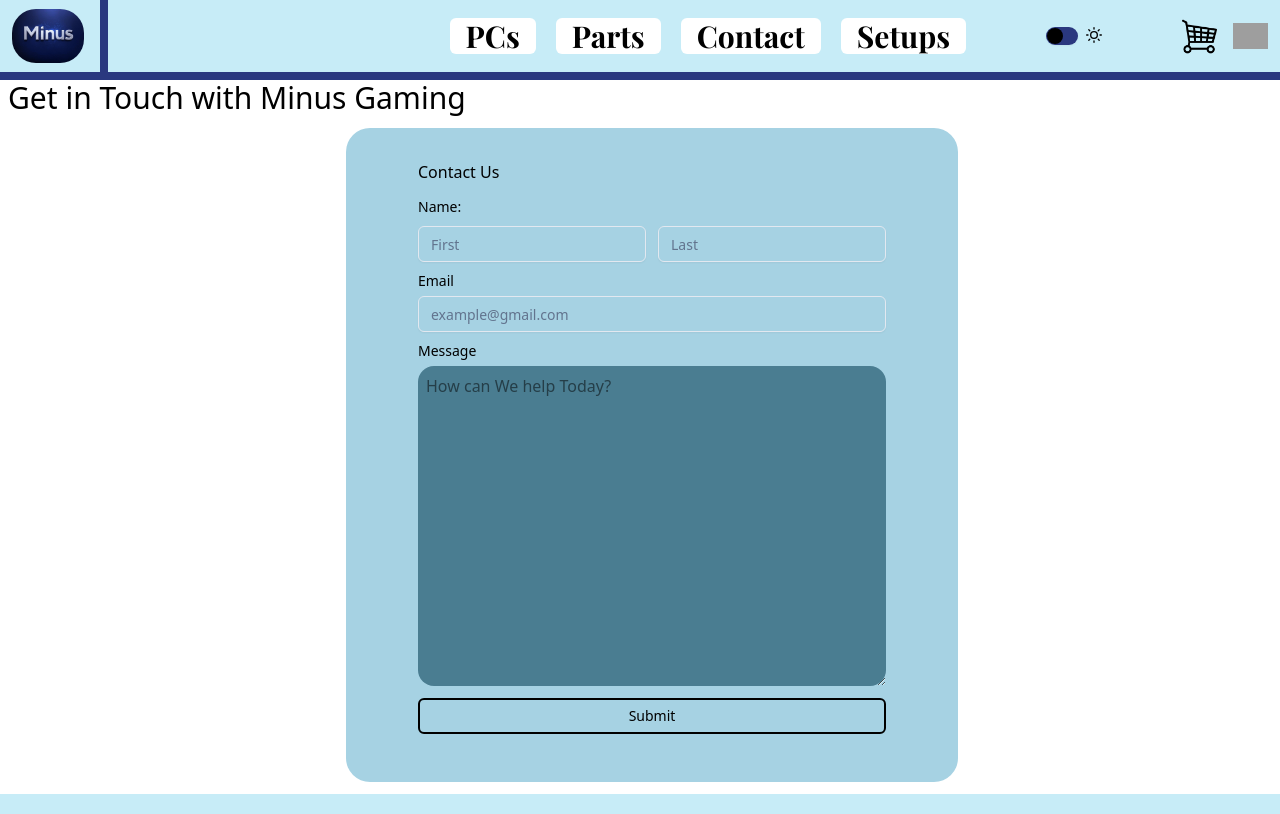
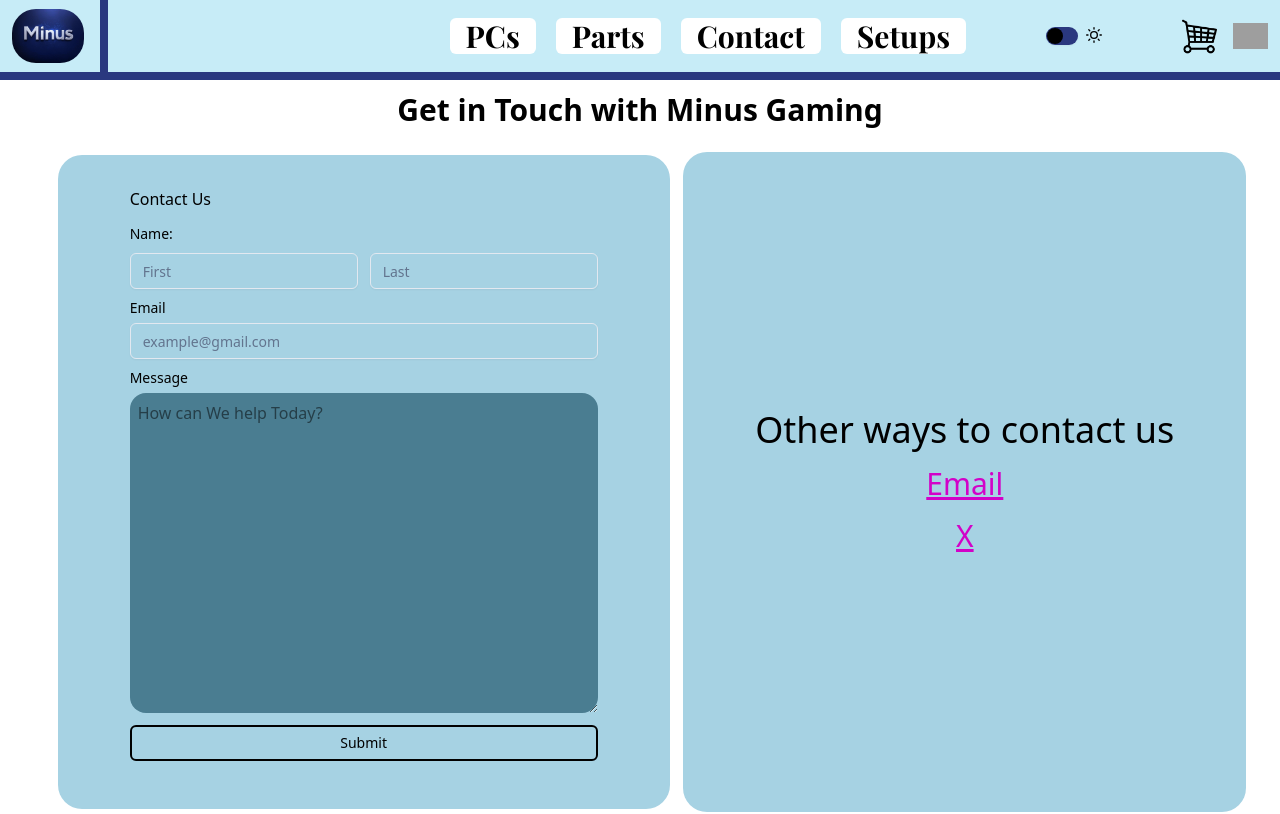
Before and after one commit to CHICKgamer9/minus-gaming-site, a Next.js app: page /contact in a window 1280 px wide. Shown: the top 814 px of the page. Built offline with nearby package versions, Linux system fonts and the light colour scheme; no server answers; grey boxes are pictures that could not be loaded; a web font is replaced by a local one; what @wix/sdk would draw is missing.

Commit message:
Contact Page finished

```diff
--- a/src/app/(pages)/contact/page.tsx
+++ b/src/app/(pages)/contact/page.tsx
@@ -1,11 +1,27 @@
 import ContactFrom from "@/components/shared/cards/ContactForm"
+import Link from "next/link"
 
 const ContactPage = () => {
     return (
-        <div className="">
-            <h1 className="text-3xl px-2">Get in Touch with Minus Gaming</h1>
-            <div className="w-full flex justify-center items-center m-3">
+        <div className="w-full overflow-hidden">
+            <h1 className="text-3xl px-2 py-3 font-bold text-center">Get in Touch with Minus Gaming</h1>
+            <div className="w-full flex justify-evenly px-8 items-center m-3">
                 <ContactFrom />
+                <div className="bg-[var(--form-bg)] px-18 py-8 flex flex-col rounded-3xl h-165 justify-center text-center gap-4">
+                    <h2 className="text-4xl">Other ways to contact us</h2>
+                    <Link
+                        className="text-[var(--purpel-text)] underline text-3xl"
+                        href='mailto:gamingsetupsishere@gmail.com'
+                    >
+                        Email
+                    </Link>
+                    <Link
+                        className="text-[var(--purpel-text)] underline text-3xl"
+                        href="https://x.com/properMinus"
+                    >
+                        X
+                    </Link>
+                </div>
             </div>
         </div>
     )
```
